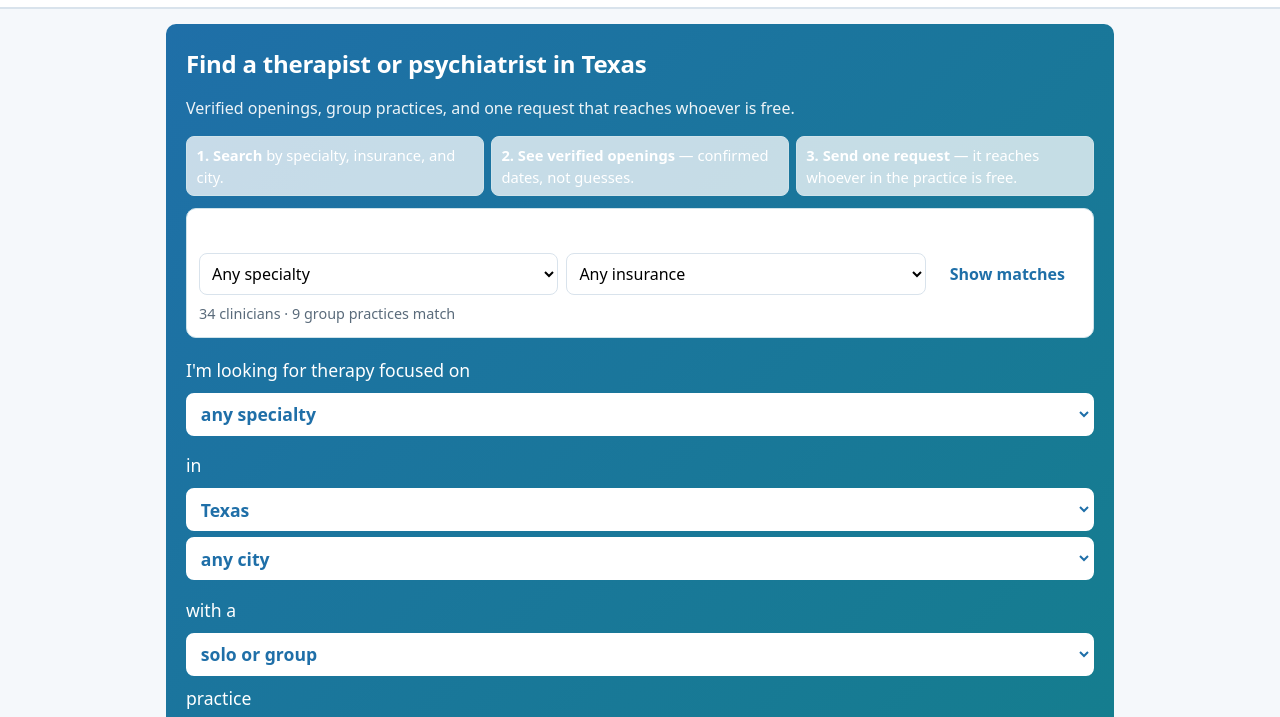
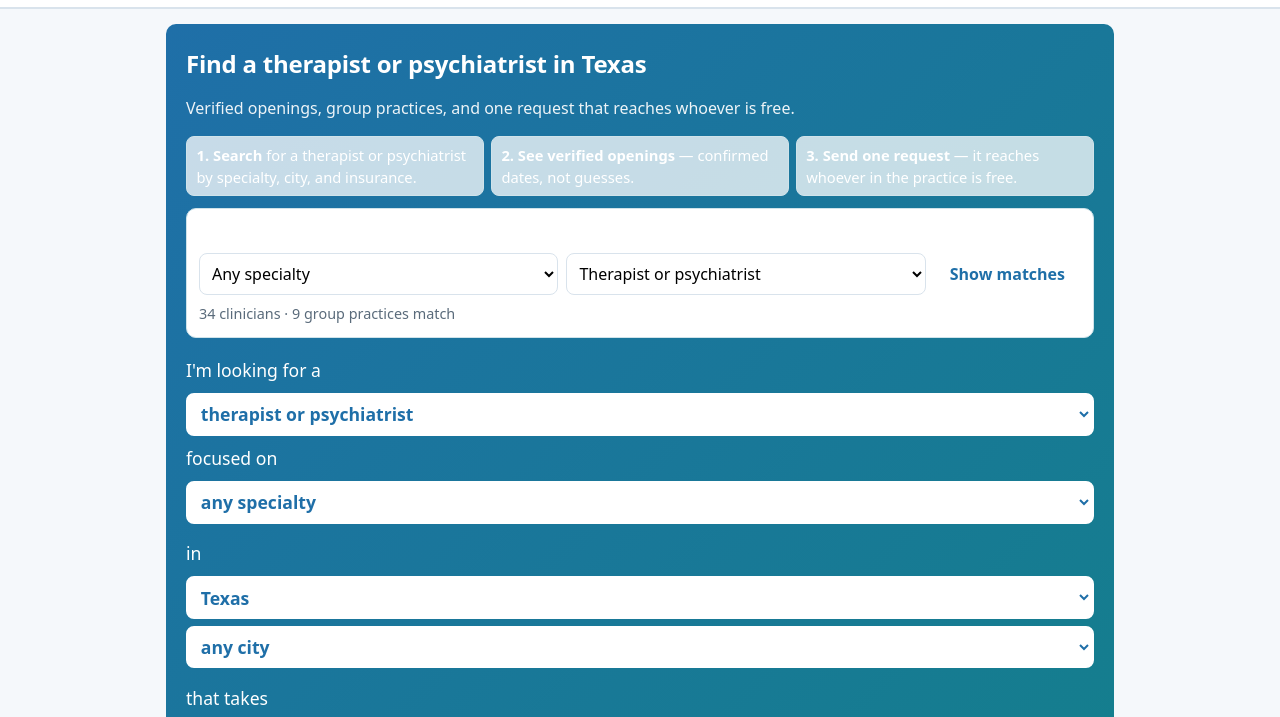
Before and after one commit to newageideas/psych-alex, a plain HTML site: page dist/index.html in a window 1280 px wide. Shown: the part 83-800 px from the top of the page. Drawn offline with Linux system fonts and the light colour scheme.

Commit message:
Alex feedback: provider type (therapist/psychiatrist) replaces solo/group; insurance only in sentence search

```diff
--- a/dist/index.html
+++ b/dist/index.html
@@ -227,12 +227,16 @@ function practiceCard(p){
 }
 
 /* ===== SEARCH / FILTER LOGIC ===== */
+/* Provider type (Psychology Today style): MD/DO/PMHNP/NP = psychiatrist (med management); everyone else = therapist */
+const kindOf=c=>/\b(MD|DO|PMHNP|APRN|NP)\b|Psychiatrist/i.test(c.cred)?"psychiatrist":"therapist";
+const CARE={therapist:"Therapist",psychiatrist:"Psychiatrist"};
 function filterClinicians(q){
   return CLINICIANS.filter(c=>
     (!q.specialty||c.specialties.includes(q.specialty)) &&
     (!q.state||stateOf(c.city)===q.state) && (!q.city||c.city===q.city) &&
     (!q.insurance||c.insurance.includes(q.insurance)) &&
     (!q.type||(q.type==="group"?!!c.practice:!c.practice)) &&
+    (!q.care||kindOf(c)===q.care) &&
     (!q.open||isOpen(c)) &&
     (!q.tele||c.telehealth)
   ).sort((a,b)=>(isOpen(b)-isOpen(a))||((a.nextOpening||"9")>(b.nextOpening||"9")?1:-1));
@@ -242,7 +246,7 @@ function filterPractices(q){
   return PRACTICES.filter(p=>{
     const t=teamOf(p);
     return (!q.state||stateOf(p.city)===q.state)&&(!q.city||p.city===q.city)&&(!q.insurance||p.insurance.includes(q.insurance))&&
-      (!q.specialty||t.some(c=>c.specialties.includes(q.specialty)))&&(!q.open||t.some(isOpen));
+      (!q.specialty||t.some(c=>c.specialties.includes(q.specialty)))&&(!q.open||t.some(isOpen))&&(!q.care||t.some(c=>kindOf(c)===q.care));
   });
 }
 function toQuery(o){return new URLSearchParams(Object.entries(o).filter(([,v])=>v)).toString()}
@@ -251,32 +255,30 @@ const insOpts=(sel,blank)=>`<option value="">${blank}</option>`+INSURERS.map(i=>
 
 /* Insurance options derived from the scrubbed Texas provider data */
 INSURERS = [...new Set([...CLINICIANS,...PRACTICES].flatMap(x=>x.insurance))].sort((a,b)=>a==="Self-pay"?1:b==="Self-pay"?-1:a.localeCompare(b));
-function liveMatchCount(){const f=document.getElementById("liveMatch");if(!f)return;const q={specialty:f.specialty.value,insurance:f.insurance.value};const n=filterClinicians(q).length,m=filterPractices(q).length;document.getElementById("lmCount").textContent=`${n} clinician${n===1?"":"s"} · ${m} group practice${m===1?"":"s"} match`;}
-function runLiveMatch(e){if(e)e.preventDefault();const f=document.getElementById("liveMatch");navigate("/search",{specialty:f.specialty.value,insurance:f.insurance.value});}
+function liveMatchCount(){const f=document.getElementById("liveMatch");if(!f)return;const q={care:f.care.value,specialty:f.specialty.value};const n=filterClinicians(q).length,m=filterPractices(q).length;document.getElementById("lmCount").textContent=`${n} clinician${n===1?"":"s"} · ${m} group practice${m===1?"":"s"} match`;}
+function runLiveMatch(e){if(e)e.preventDefault();const f=document.getElementById("liveMatch");navigate("/search",{care:f.care.value,specialty:f.specialty.value});}
 window.liveMatchCount=liveMatchCount;window.runLiveMatch=runLiveMatch;
 /* ===== VIEWS ===== */
 const views = {
 /* DIFFERENTIATOR 3: ONE-SENTENCE SEARCH + QUICK CHIPS */
 home(){
   return `<section class="hero"><h1 style="margin-top:0">Find a therapist or psychiatrist in Texas</h1><p class="sub">Verified openings, group practices, and one request that reaches whoever is free.</p>
-  <ol class="how" aria-label="How it works"><li><b>1. Search</b> by specialty, insurance, and city.</li><li><b>2. See verified openings</b> — confirmed dates, not guesses.</li><li><b>3. Send one request</b> — it reaches whoever in the practice is free.</li></ol>
-  <form id="liveMatch" class="livematch" aria-label="Filter by insurance and specialty" onsubmit="runLiveMatch(event)">
+  <ol class="how" aria-label="How it works"><li><b>1. Search</b> for a therapist or psychiatrist by specialty, city, and insurance.</li><li><b>2. See verified openings</b> — confirmed dates, not guesses.</li><li><b>3. Send one request</b> — it reaches whoever in the practice is free.</li></ol>
+  <form id="liveMatch" class="livematch" aria-label="Filter by provider type and specialty" onsubmit="runLiveMatch(event)">
    <div><label for="lm-s">Specialty</label><select id="lm-s" name="specialty" onchange="liveMatchCount()">${opts(SPECIALTIES,"","Any specialty")}</select></div>
-   <div><label for="lm-i">Insurance</label><select id="lm-i" name="insurance" onchange="liveMatchCount()">${insOpts("","Any insurance")}</select></div>
+   <div><label for="lm-c">Provider type</label><select id="lm-c" name="care" onchange="liveMatchCount()">${opts(CARE,"","Therapist or psychiatrist")}</select></div>
    <button type="submit" class="btn">Show matches</button>
    <p id="lmCount" class="muted" aria-live="polite" style="grid-column:1/-1;margin:0">${CLINICIANS.length} clinicians · ${PRACTICES.length} group practices match</p>
   </form>
   <form id="homeSearch" class="sentence" aria-label="Sentence search">
-   <div class="line">I'm looking for therapy focused on
+   <div class="line">I'm looking for a
+    <select name="care" aria-label="Provider type">${opts(CARE,"","therapist or psychiatrist")}</select>
+    focused on
     <select name="specialty" aria-label="Specialty">${opts(SPECIALTIES,"","any specialty")}</select>
    </div>
    <div class="line">in
     <select name="state" aria-label="State">${opts(STATES,"","Texas")}</select>
     <select name="city" aria-label="City">${cityOpts("","any city")}</select>
-   </div>
-   <div class="line">with a
-    <select name="type" aria-label="Practice type"><option value="">solo or group</option><option value="group">group</option><option value="solo">solo</option></select>
-    practice
    </div>
    <div class="line">that takes
     <select name="insurance" aria-label="Insurance">${insOpts("","any insurance")}</select>.
@@ -302,6 +304,7 @@ search(){
    <div><label for="f-st">State</label><select id="f-st" name="state">${opts(STATES,q.state,"Any")}</select></div>
    <div><label for="f-c">City</label><select id="f-c" name="city">${cityOpts(q.city,"Any",q.state)}</select></div>
    <div><label for="f-i">Insurance</label><select id="f-i" name="insurance">${insOpts(q.insurance,"Any")}</select></div>
+   <div><label for="f-k">Provider type</label><select id="f-k" name="care">${opts(CARE,q.care,"Any")}</select></div>
    <div><label for="f-t">Practice type</label><select id="f-t" name="type"><option value="">Any</option><option value="group"${q.type==="group"?" selected":""}>Group</option><option value="solo"${q.type==="solo"?" selected":""}>Solo</option></select></div>
    <div><label><input type="checkbox" name="open" value="1"${q.open?" checked":""} style="width:auto"> Verified openings only</label>
    <label><input type="checkbox" name="tele" value="1"${q.tele?" checked":""} style="width:auto"> Telehealth</label></div>
```
Also changed, not shown: index.html (+14 -11 lines).
